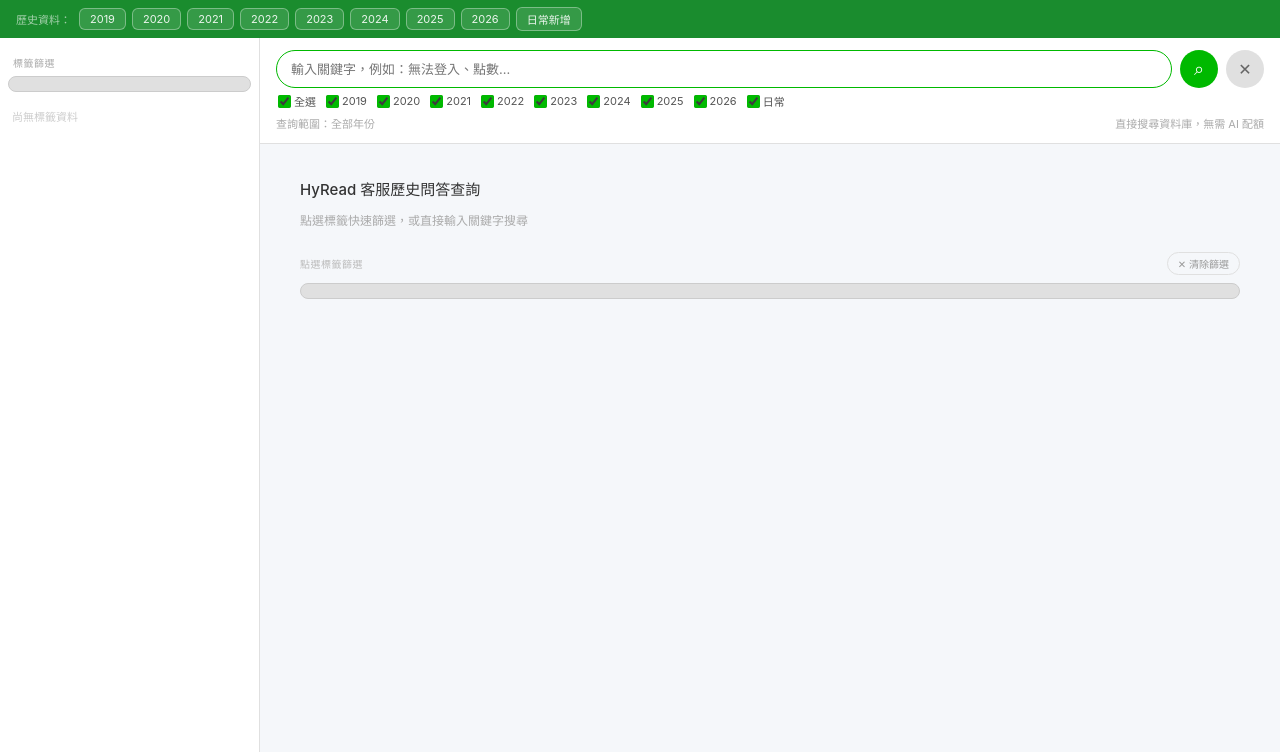
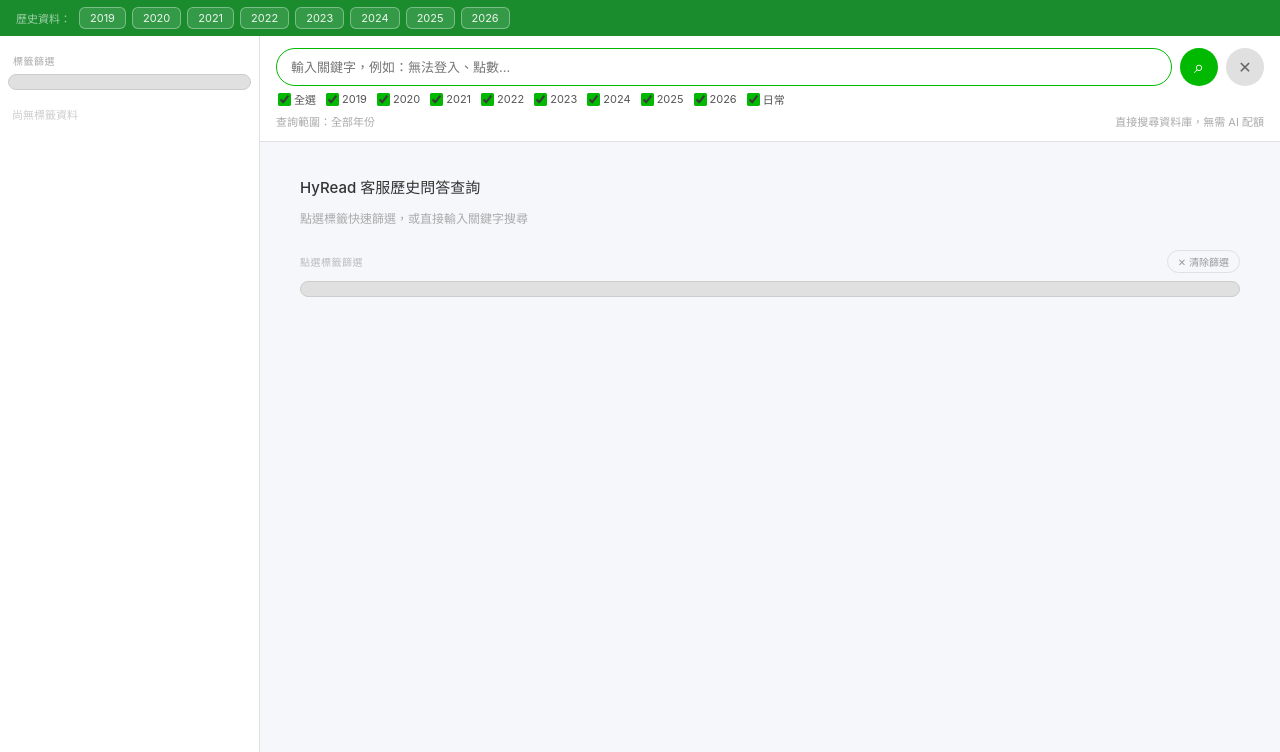
Before and after one commit to qq336688/hyreadline-webhook, a Flask app: page /qa in a window 1280 px wide. Shown: the part 48-800 px from the top of the page. Run offline with Flask 3, Linux system fonts and the light colour scheme; the visitor is signed in with stand-in values (Sample User, id 1); data that the repository does not hold is empty.

Commit message:
Add files via upload

```diff
--- a/templates/qa.html
+++ b/templates/qa.html
@@ -137,7 +137,6 @@
   <div class="yr-bar-btn" onclick="browseYearBar(this,'2024')">2024</div>
   <div class="yr-bar-btn" onclick="browseYearBar(this,'2025')">2025</div>
   <div class="yr-bar-btn" onclick="browseYearBar(this,'2026')">2026</div>
-  <div class="yr-bar-btn" onclick="browseYearBar(this,'日常')">日常新增</div>
 </div>
 <div class="wrap">
   <aside>
```
